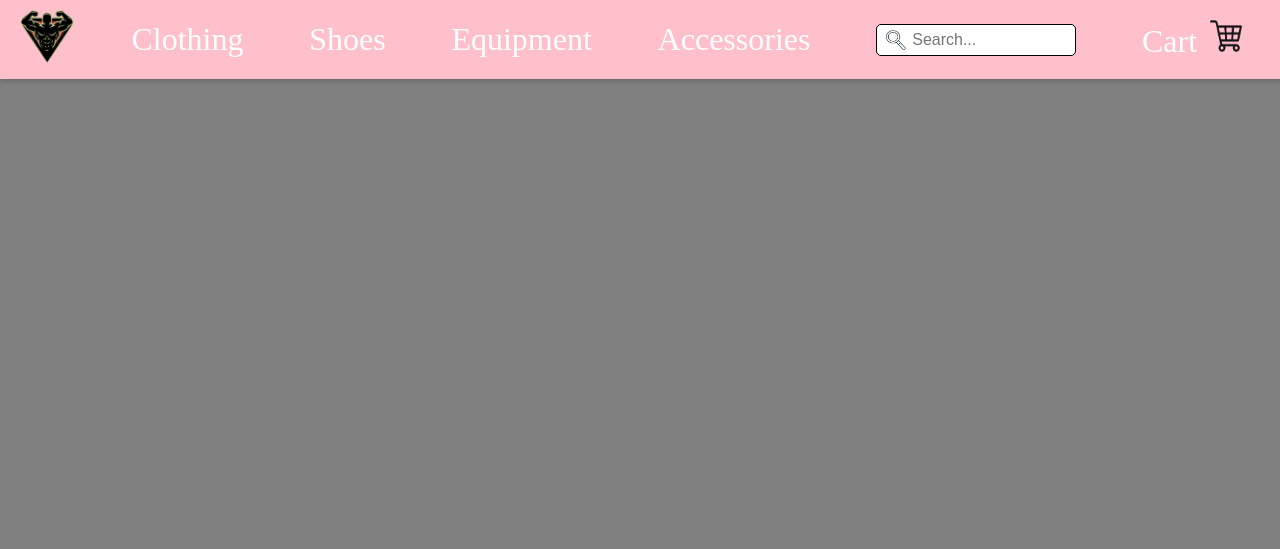
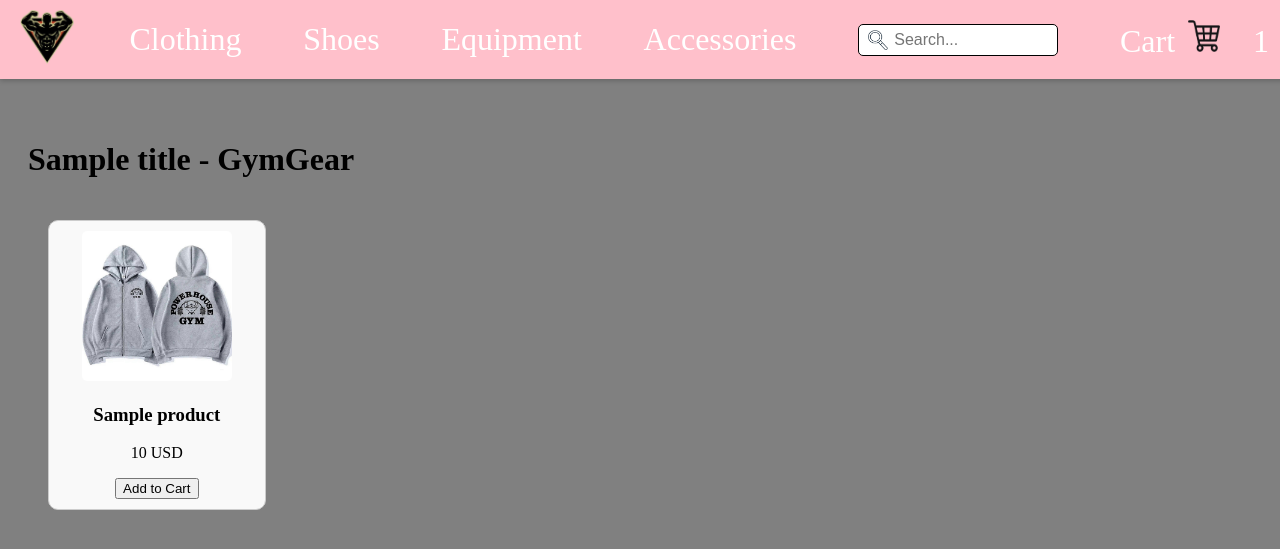
Before and after one commit to Anden171/prog2projekt, a Flask app: template templates/index.html in a window 1280 px wide. Shown: the top 549 px of the page. Run offline with Flask 3, Linux system fonts and the light colour scheme; the template is opened without the code that fills it: most values are stand-ins (such as "Sample title", 1, 10 or a date in 2020).

Commit message:
new thoings

```diff
--- a/app.py
+++ b/app.py
@@ -1,8 +1,91 @@
-from flask import Flask, render_template as render
+from flask import Flask, render_template, request, redirect, url_for, session
+from flask_session import Session
+import requests
 
 app = Flask(__name__)
 
+# Configure server-side session storage
+app.config["SESSION_PERMANENT"] = False
+app.config["SESSION_TYPE"] = "filesystem"
+Session(app)
+
+def get_products():
+    products_resp = requests.get("https://api.escuelajs.co/api/v1/products?limit=24")
+    products = products_resp.json()
+    return products
+
 @app.route('/')
 def home():
+    # Clear cart once per session
+    if not session.get('cart_cleared'):
+        session['cart'] = {}
+        session['cart_cleared'] = True
 
-    return render('index.html', title='Välkommen')
+    products = get_products()
+    cart = session.get('cart', {})
+    cart_count = sum(cart.values())
+    return render_template("index.html", title="Clothes", products=products, cart_count=cart_count)
+
+@app.route('/add_to_cart/<int:product_id>', methods=['POST'])
+def add_to_cart(product_id):
+    cart = session.get('cart', {})
+    cart[str(product_id)] = cart.get(str(product_id), 0) + 1
+    session['cart'] = cart
+    return redirect(url_for('home'))
+
+@app.route('/cart', methods=['GET', 'POST'])
+def cart():
+    cart = session.get('cart', {})
+
+    if request.method == 'POST':
+        for product_id in list(cart.keys()):
+            qty_str = request.form.get(f'quantity_{product_id}')
+            if qty_str and qty_str.isdigit():
+                qty = int(qty_str)
+                if qty > 0:
+                    cart[product_id] = qty
+                else:
+                    cart.pop(product_id)
+        session['cart'] = cart
+        return redirect(url_for('cart'))
+
+    all_products = get_products()
+    products_in_cart = []
+    total = 0
+    for pid_str, qty in cart.items():
+        pid = int(pid_str)
+        product = next((p for p in all_products if p['id'] == pid), None)
+        if product:
+            product_copy = product.copy()
+            product_copy['quantity'] = qty
+            products_in_cart.append(product_copy)
+            total += product['price'] * qty
+
+    cart_count = sum(cart.values())
+
+    return render_template("cart.html", products=products_in_cart, total=total, cart_count=cart_count)
+
+@app.route('/place_order', methods=['POST'])
+def place_order():
+    full_name = request.form.get('full_name')
+    email = request.form.get('email')
+    address = request.form.get('address')
+    card_number = request.form.get('card_number')
+    expiry_date = request.form.get('expiry_date')
+    cvv = request.form.get('cvv')
+
+    # TODO: Process payment here (mocked/skipped)
+
+    # Clear the cart after order is placed
+    session['cart'] = {}
+
+    # Simple confirmation message
+    return f'''
+        <h1>Thank you for your order, {full_name}!</h1>
+        <p>A confirmation email will be sent to {email}.</p>
+        <p>Your order will be shipped to: {address}</p>
+        <a href="{url_for('home')}">Continue Shopping</a>
+    '''
+
+if __name__ == "__main__":
+    app.run(debug=True)
--- a/static/style.css
+++ b/static/style.css
@@ -82,22 +82,43 @@ body{
     padding: 5px 10px; /* Adds padding inside the search bar */
     padding-left: 35px; /* Adds space for the magnifying glass icon */
     border: 1px solid #000000; /* Default border width */
-    border-radius: 5px; /* Rounds the corners */
-    width: 100%; /* Ensures the search bar fills the container */
-    box-sizing: border-box; /* Ensures padding doesn't affect the width */
-    transition: border-width 0.3s ease; /* Smoothly animates the border width */
+    border-radius: 5px;
+    width: 100%;
+    box-sizing: border-box;
+    transition: border-width 0.3s ease;
 }
 
 .search-bar:hover {
-    border-width: 2px; /* Increases the border width on hover */
+    border-width: 2px;
 }
 
 .search-icon {
-    position: absolute; /* Positions the icon inside the search bar */
-    left: 10px; /* Aligns the icon to the left inside the search bar */
-    top: 50%; /* Vertically centers the icon */
-    transform: translateY(-50%); /* Adjusts for vertical centering */
-    height: 20px !important; /* Adjusts the size of the icon */
-    width: 20px !important; /* Adjusts the size of the icon */
-    pointer-events: none; /* Ensures the icon doesn't block input clicks */
+    position: absolute;
+    left: 10px;
+    top: 50%;
+    transform: translateY(-50%);
+    height: 20px !important;
+    width: 20px !important;
+    pointer-events: none;
 }
+.product-grid {
+  display: grid;
+  grid-template-columns: repeat(auto-fill, minmax(200px, 1fr));
+  gap: 1.5rem;
+  padding: 20px;
+}
+
+.product-card {
+  border: 1px solid #ccc;
+  border-radius: 10px;
+  padding: 10px;
+  text-align: center;
+  background-color: #f9f9f9;
+}
+
+.product-card img {
+    max-width: 100%;
+    max-height: 150px;
+    object-fit: cover;
+    border-radius: 5px;
+}
--- a/templates/index.html
+++ b/templates/index.html
@@ -1,34 +1,57 @@
 <!DOCTYPE html>
 <html lang="en">
 <head>
-    <meta charset="UTF-8">
-    <meta name="viewport" content="width=device-width, initial-scale=1.0">
-    <title>GymGear</title>
-    <link rel="stylesheet" href="{{ url_for('static', filename='style.css') }}">
+    <meta charset="UTF-8" />
+    <meta name="viewport" content="width=device-width, initial-scale=1" />
+    <title>GymGear - {{ title }}</title>
+    <link rel="stylesheet" href="{{ url_for('static', filename='style.css') }}" />
 </head>
 <body>
     <nav>
         <div class="navbar">
-            <a href="index.html">
-                <img src="{{url_for('static', filename='image.png')}}" alt="GymGear Logo" />
+            <a href="/">
+                <img src="{{ url_for('static', filename='image.png') }}" alt="GymGear Logo" />
             </a>
             <ul class="navbar-menu">
-                <li><a href="clothing.html">Clothing</a></li>
+                <li><a href="/">Clothing</a></li>
                 <li><a href="shoes.html">Shoes</a></li>
                 <li><a href="Equipment.html">Equipment</a></li>
                 <li><a href="accessories.html">Accessories</a></li>
                 <li class="search-container">
                     <input type="text" class="search-bar" placeholder="Search..." />
-                    <img src="{{url_for('static', filename='magnifying-glass.png')}}" class="search-icon" />
+                    <img src="{{ url_for('static', filename='magnifying-glass.png') }}" class="search-icon" />
                 </li>
                 <li>
-                    <a href="cart.html">
-                        Cart <img src="{{url_for('static', filename='cart.png')}}" class="icon" />
+                    <a href="{{ url_for('cart') }}" class="cart-link">
+                        Cart
+                        <img src="{{ url_for('static', filename='cart.png') }}" class="icon" />
+                        {% if cart_count and cart_count > 0 %}
+                        <span class="cart-badge">{{ cart_count }}</span>
+                        {% endif %}
                     </a>
                 </li>
             </ul>
         </div>
     </nav>
 
+    <main style="margin-top: 100px; padding: 20px;">
+        <h1>{{ title }} - GymGear</h1>
+        <div class="product-grid">
+            {% if products %}
+                {% for product in products %}
+                <div class="product-card">
+                    <img src="{{ url_for('static', filename='gymhoodie.jpg') }}" alt="Test Image" />
+                    <h3>{{ product['title'] }}</h3>
+                    <p>{{ product['price'] }} USD</p>
+                    <form method="post" action="{{ url_for('add_to_cart', product_id=product['id']) }}">
+                        <button type="submit">Add to Cart</button>
+                    </form>
+                </div>
+                {% endfor %}
+            {% else %}
+                <p>No products found.</p>
+            {% endif %}
+        </div>
+    </main>
 </body>
 </html>
```
Also changed, not shown: static/cart-style.css (added, +196 -0 lines), templates/cart.html (+97 -0 lines), static/gymhoodie.jpg (added), templates/clothing.html (deleted), 2 other files.
